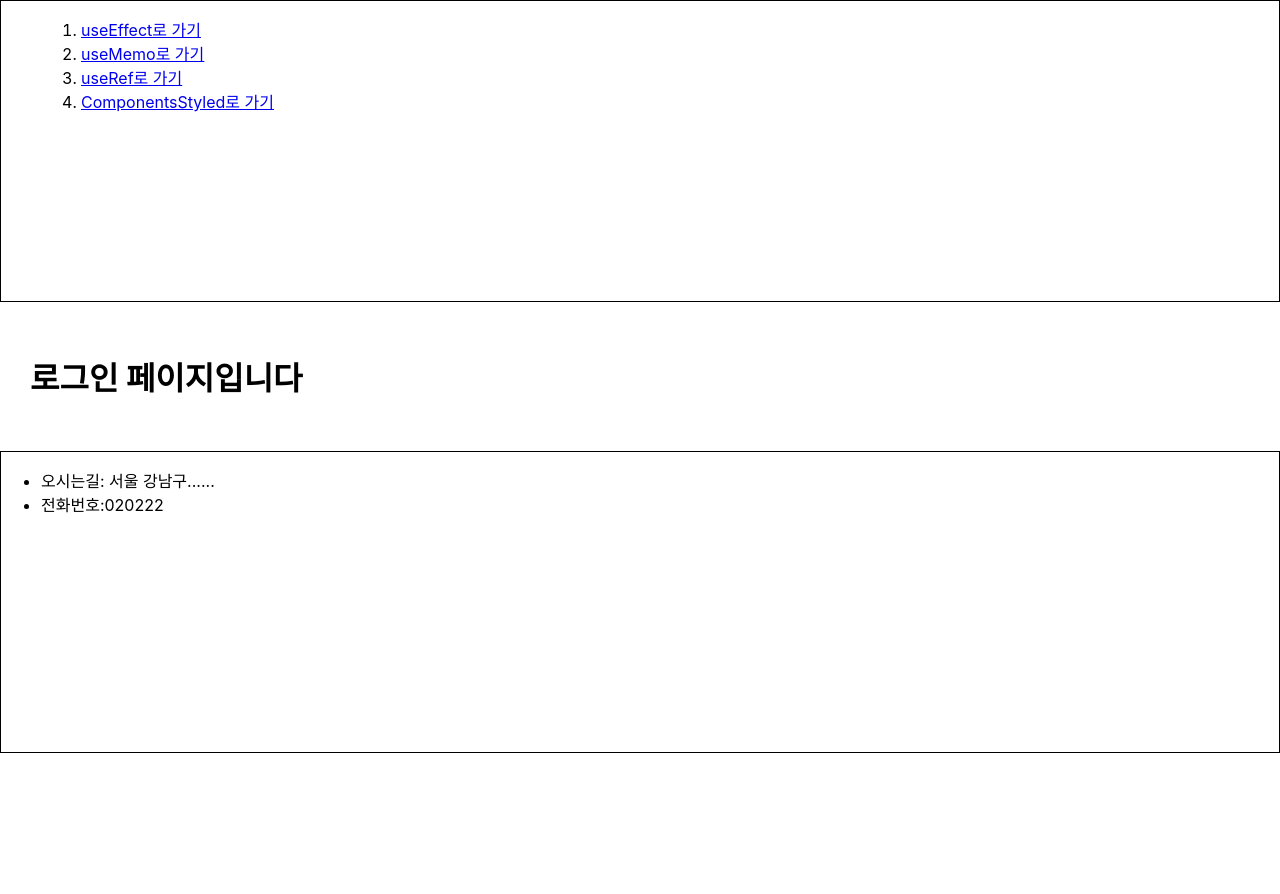
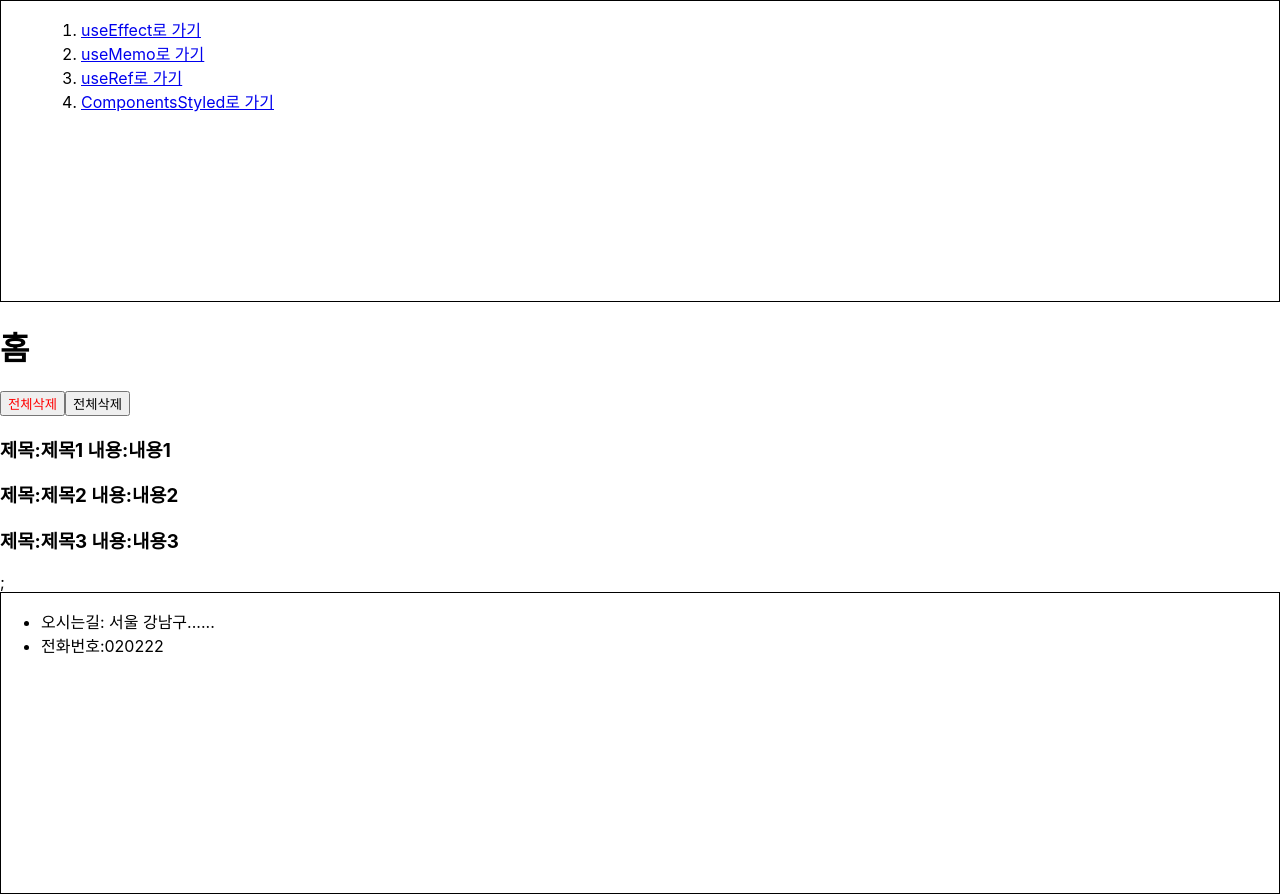
Before and after one commit to chan-hyeok-kim/React_Study, a React (Create React App) app: page / in a window 1280 px wide. Before the commit the page ends 800 px from the top, so only its background shows below. Built offline with nearby package versions, Linux system fonts and the light colour scheme.

Commit message:
react props

```diff
--- a/src/App.js
+++ b/src/App.js
@@ -7,10 +7,7 @@ import UseMemo from "./pages/UseMemo";
 import UseEffect from "./pages/UseEffect";
 import UseRef from "./pages/UseRef";
 import ComponentsStyled from "./pages/ComponentsStyled";
-import Header from "./components/Header";
-import Footer from "./components/Footer";
-import Login from "./components/Login";
-import LoginPage from "./pages/LoginPage";
+import HomePage from "./pages/HomePage";
 
 function App() {
   return (
@@ -26,7 +23,7 @@ function App() {
             exact={true}
             element={<ComponentsStyled />}
           />
-          <Route path="/" exact={true} element={<LoginPage />} />
+          <Route path="/" exact={true} element={<HomePage />} />
         </Routes>
       </Container>
     </div>
--- a/src/components/Header.js
+++ b/src/components/Header.js
@@ -12,7 +12,7 @@ const HeaderList = styled.div`
 const Header = () => {
   return (
     <div>
-      <HeaderList>
+      <HeaderList backgroundColor="blue">
         <ul>
           <ol>
             <li>
--- /dev/null
+++ b/src/components/Home.js
@@ -0,0 +1,33 @@
+import React from "react";
+import { styled } from "styled-components";
+
+const Home = (props) => {
+  console.log(props);
+
+  const args = props.boards;
+
+  //구조분할 할당
+  const { boards, setBoards, id, number, setNumber, users } = props;
+
+  let StyledDeleteButton = styled.button`
+    color: ${() => (users.username === "ssar" ? "blue" : "red")};
+  `;
+
+  return (
+    <div>
+      <h1>홈</h1>
+      <StyledDeleteButton onClick={() => setBoards([])}>
+        전체삭제
+      </StyledDeleteButton>
+      <button onClick={() => setBoards([])}>전체삭제</button>
+      {boards.map((n) => (
+        <h3>
+          제목:{n.title} 내용:{n.content}
+        </h3>
+      ))}
+      ;
+    </div>
+  );
+};
+
+export default Home;
--- a/src/components/Login.js
+++ b/src/components/Login.js
@@ -1,15 +1,15 @@
 import React from "react";
 import styled from "styled-components";
 
-const LoginBox = styled.div`
+const StyledLoginBox = styled.div`
   padding: 30px 0 30px 30px;
 `;
 
 const Login = () => {
   return (
-    <LoginBox>
+    <StyledLoginBox>
       <h1>로그인 페이지입니다</h1>
-    </LoginBox>
+    </StyledLoginBox>
   );
 };
 
--- /dev/null
+++ b/src/pages/HomePage.js
@@ -0,0 +1,34 @@
+import React, { useEffect, useState } from "react";
+import Header from "../components/Header";
+import Footer from "../components/Footer";
+import Home from "../components/Home";
+
+const HomePage = () => {
+  //list 뿌려줄거임
+  //HTTP요청(fetch,axios(다운)) - ajax는 못씀
+
+  const [boards, setBoards] = useState([]);
+
+  const [users, setUsers] = useState([{ id: 1, username: "ssar" }]);
+
+  //의존성 빈 배열이니 한번만 실행
+  useEffect(() => {
+    //다운로드 가정
+    let datas = [
+      { id: 1, title: "제목1", content: "내용1" },
+      { id: 2, title: "제목2", content: "내용2" },
+      { id: 3, title: "제목3", content: "내용3" },
+    ];
+    setBoards([...datas]);
+  }, []);
+
+  return (
+    <div>
+      <Header />
+      <Home boards={boards} id={1} setBoards={setBoards} users={users} />
+      <Footer />
+    </div>
+  );
+};
+
+export default HomePage;
```
